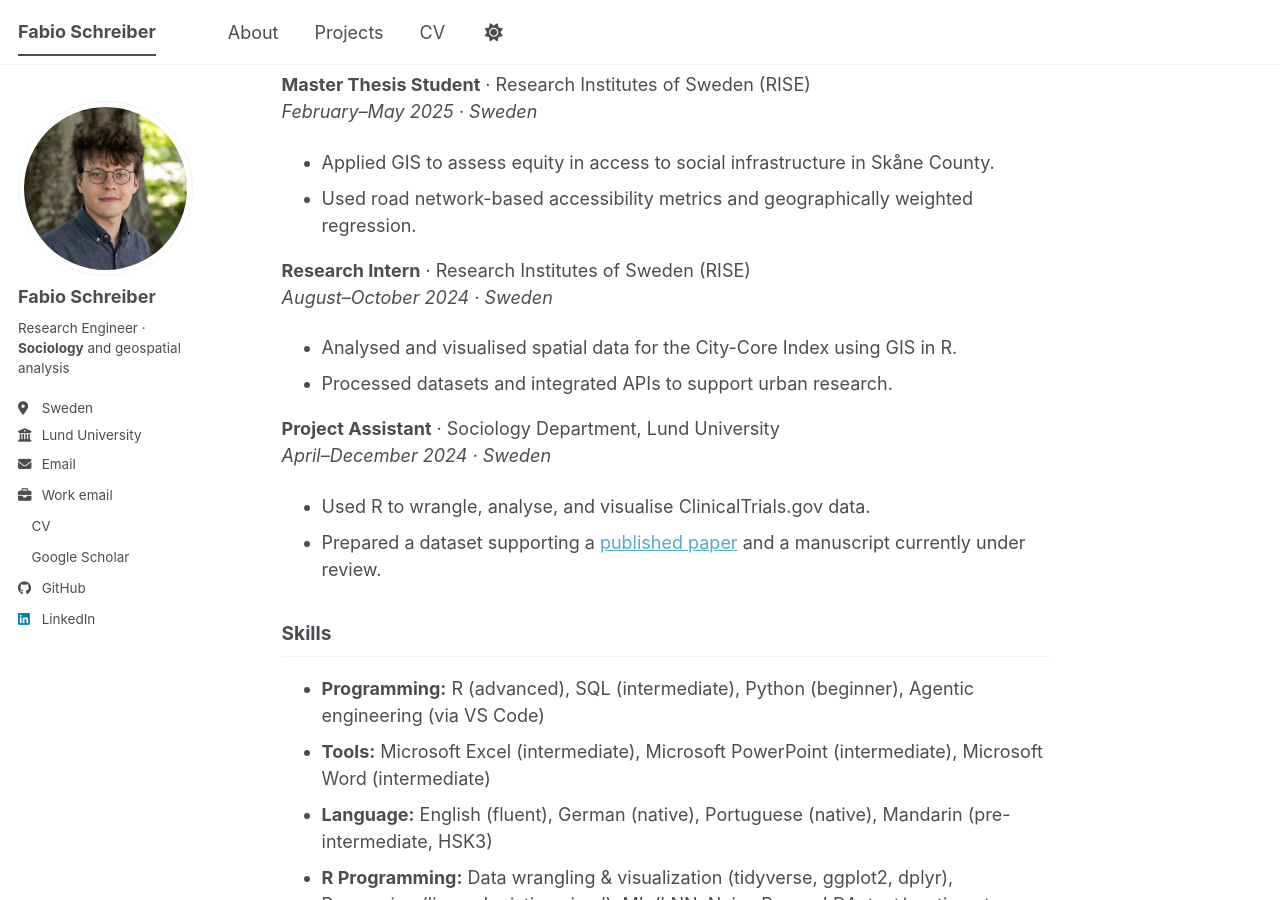
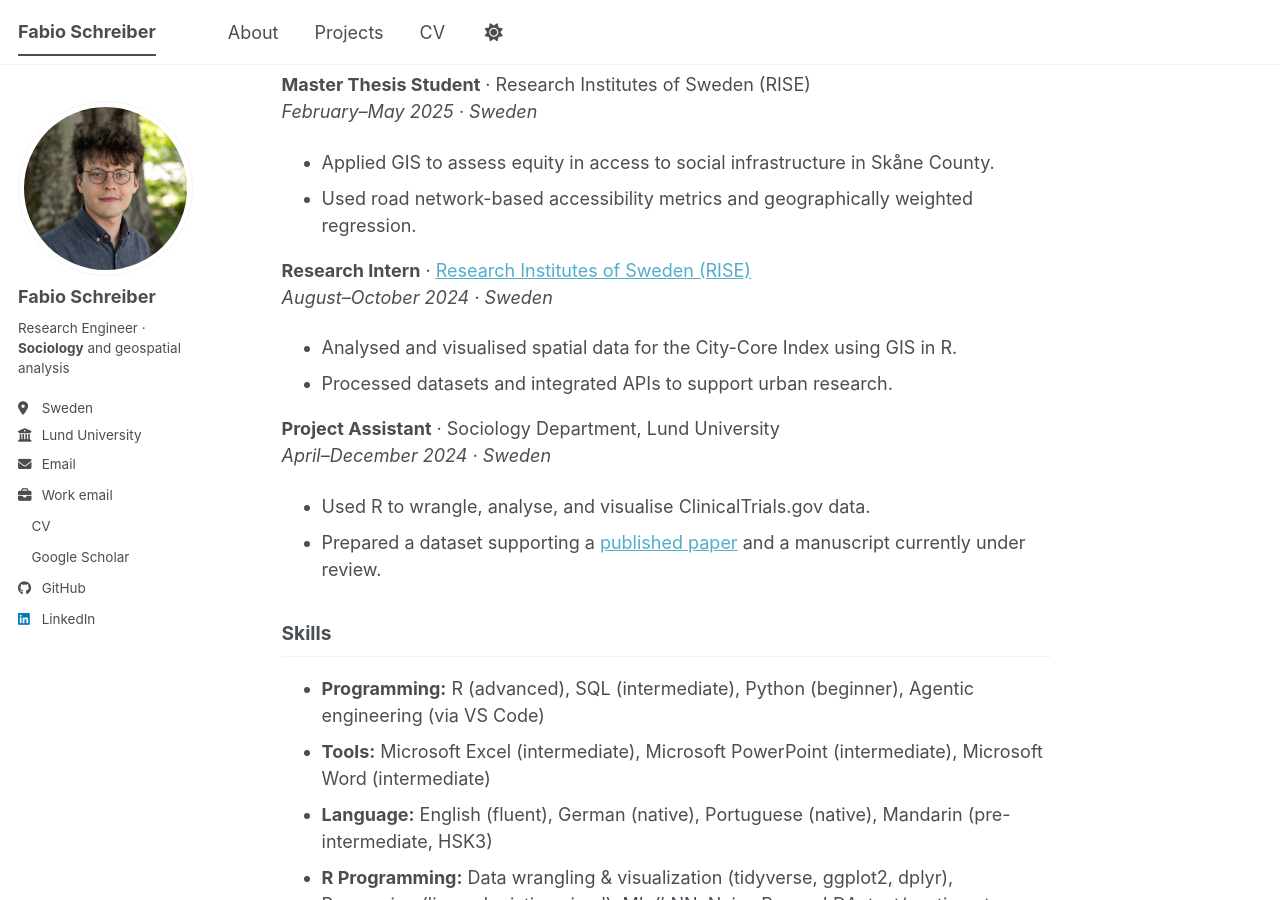
Before and after one commit to fab1s/fab1s.github.io, a Jekyll site: the page built from _pages/about.md, in a window 1280 px wide and 900 px high, scrolled down 630 px. Built offline with Jekyll 4.4.1, drawn with Linux system fonts in a browser that asks for light colours; a style sheet for code colours, icons or effects is not loaded.

```diff
--- a/_pages/about.md
+++ b/_pages/about.md
@@ -22,7 +22,7 @@ I earned my M.Sc. in Social Scientific Data Analysis at Lund University in 2025,
 - Applied GIS to assess equity in access to social infrastructure in Skåne County.
 - Used road network-based accessibility metrics and geographically weighted regression.
 
-**Research Intern** · Research Institutes of Sweden (RISE)
+**Research Intern** · [Research Institutes of Sweden (RISE)](https://www.ri.se/en/urban-development/architecture-and-planning/project/model-for-measuring-development-in-city-and)<br>
 *August–October 2024 · Sweden*
 
 - Analysed and visualised spatial data for the City-Core Index using GIS in R.
```
